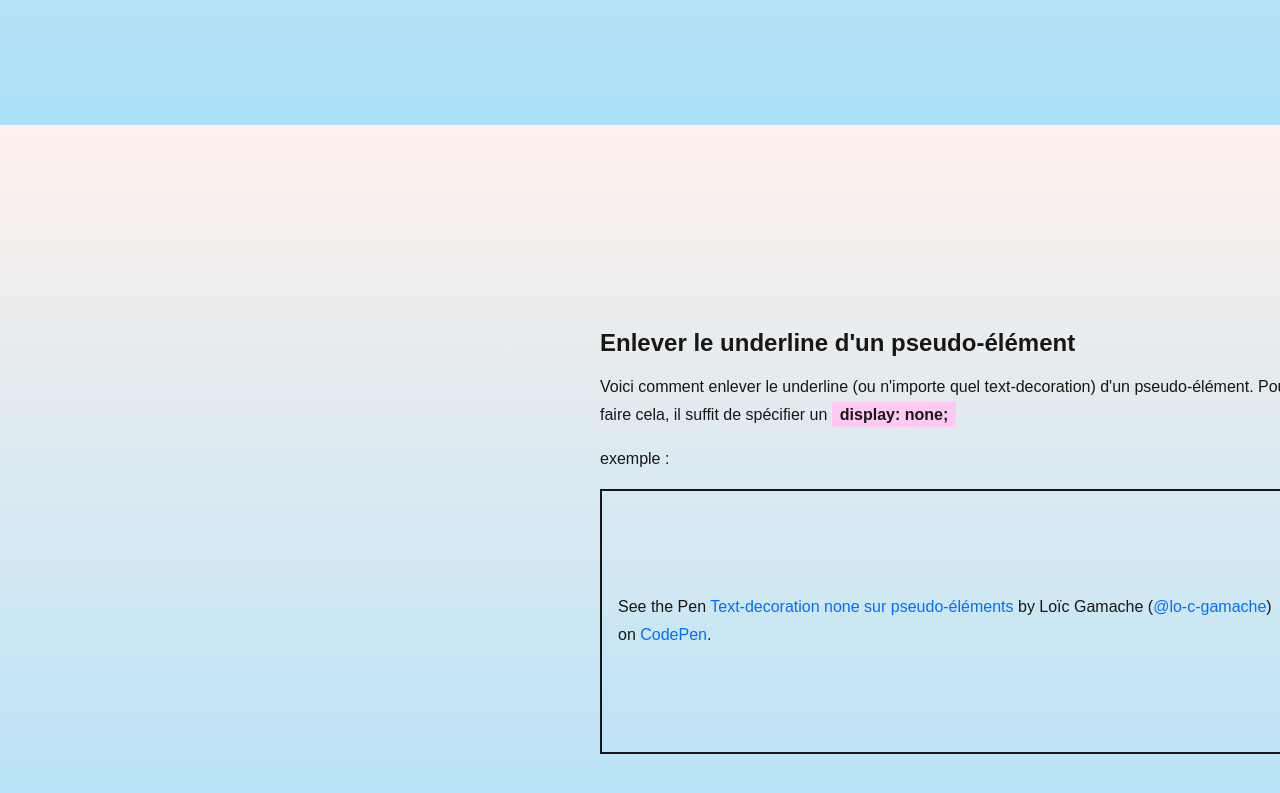
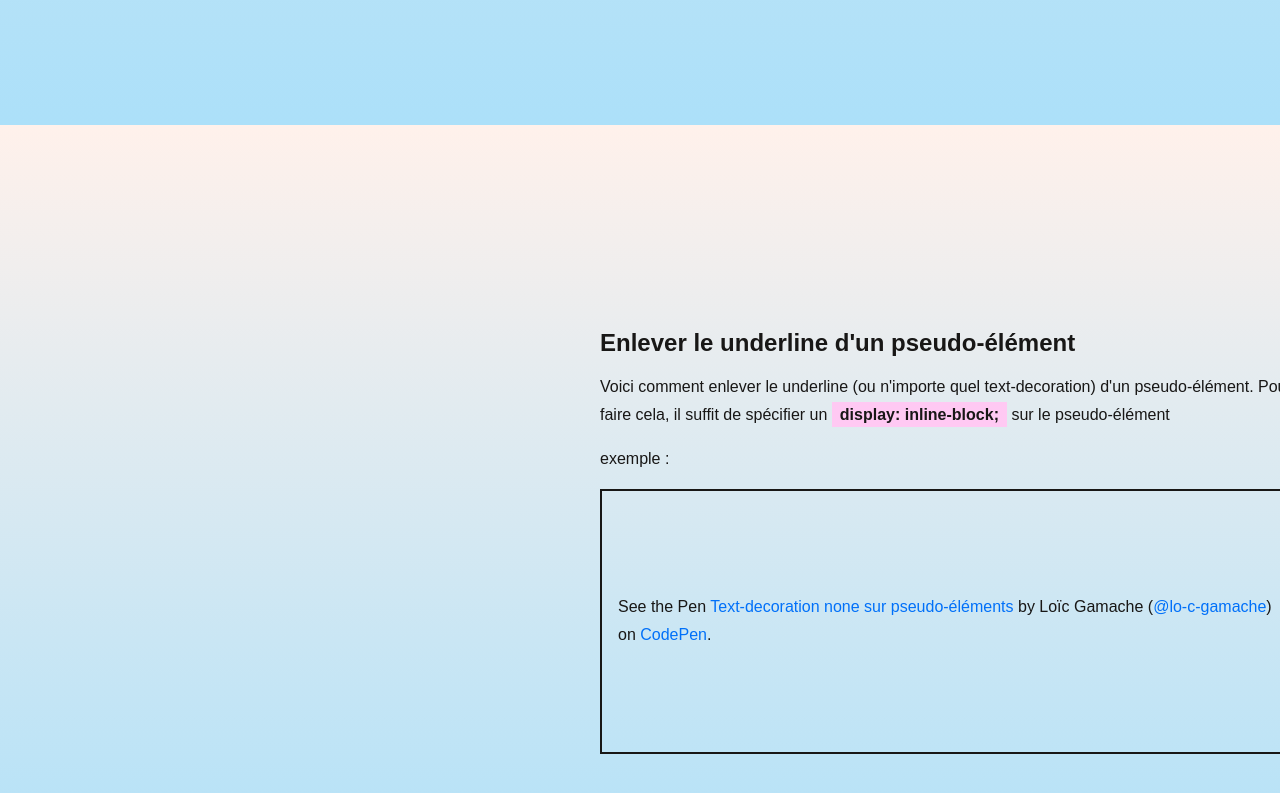
Before and after one commit to lgamache-nmedia/playground, a plain HTML site: page index.html in a window 1280 px wide. Shown: the part 11169-11962 px from the top of the page. Drawn offline with nearby package versions, Linux system fonts and the light colour scheme; a script that the page names is missing.

Commit message:
Correction de texte

```diff
--- a/index.html
+++ b/index.html
@@ -596,7 +596,7 @@ objectName = JSON.parse(window.localStorage.getItem('storageName'));
         <section>
           <div class="wrapper">
             <h2>Enlever le underline d'un pseudo-élément</h2>
-            <p>Voici comment enlever le underline (ou n'importe quel text-decoration) d'un pseudo-élément. Pour faire cela, il suffit de spécifier un <strong>display: none;</strong></p>
+            <p>Voici comment enlever le underline (ou n'importe quel text-decoration) d'un pseudo-élément. Pour faire cela, il suffit de spécifier un <strong>display: inline-block;</strong> sur le pseudo-élément</p>
             <p>exemple :</p>
             <p class="codepen" data-height="265" data-theme-id="dark" data-default-tab="css,result" data-user="lo-c-gamache" data-slug-hash="dyPNjaQ" style="height: 265px; box-sizing: border-box; display: flex; align-items: center; justify-content: center; border: 2px solid; margin: 1em 0; padding: 1em;" data-pen-title="Text-decoration none sur pseudo-éléments">
               <span>See the Pen <a target="_blank" href="https://codepen.io/lo-c-gamache/pen/dyPNjaQ">
```
